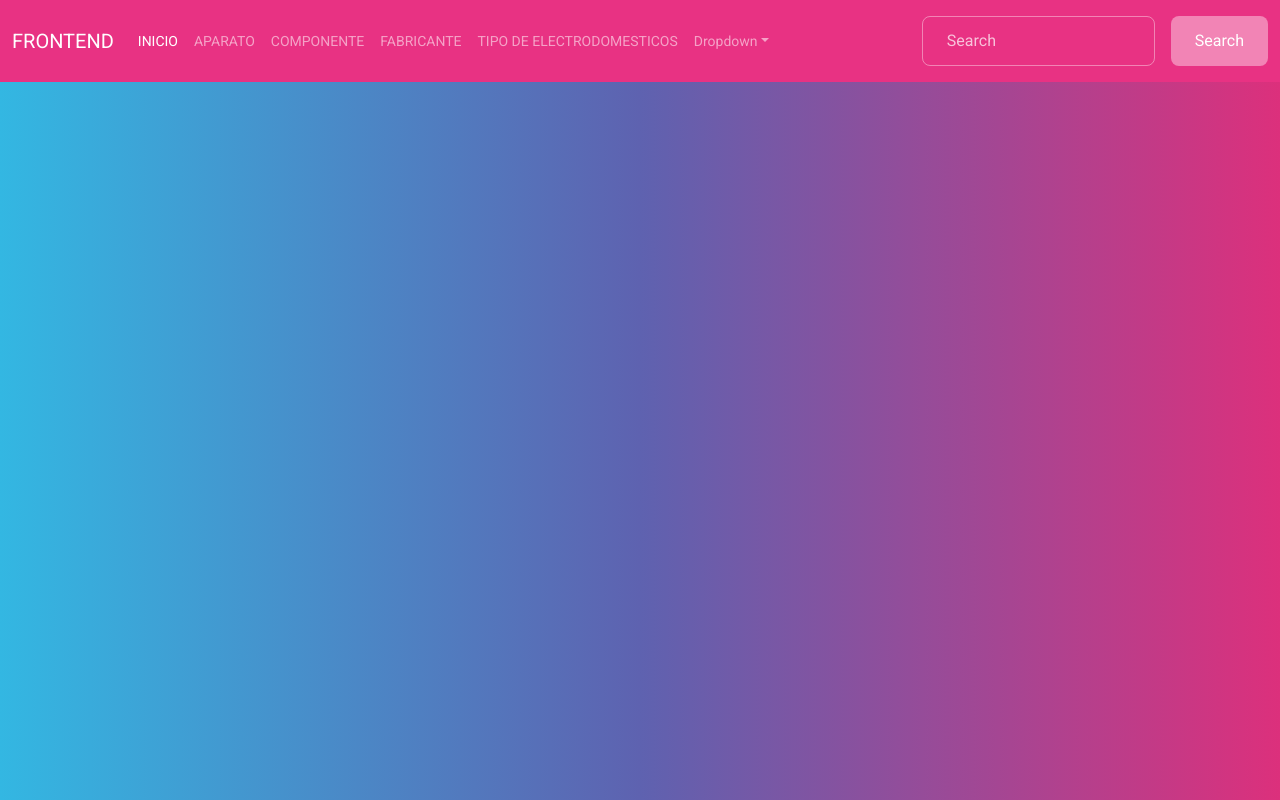
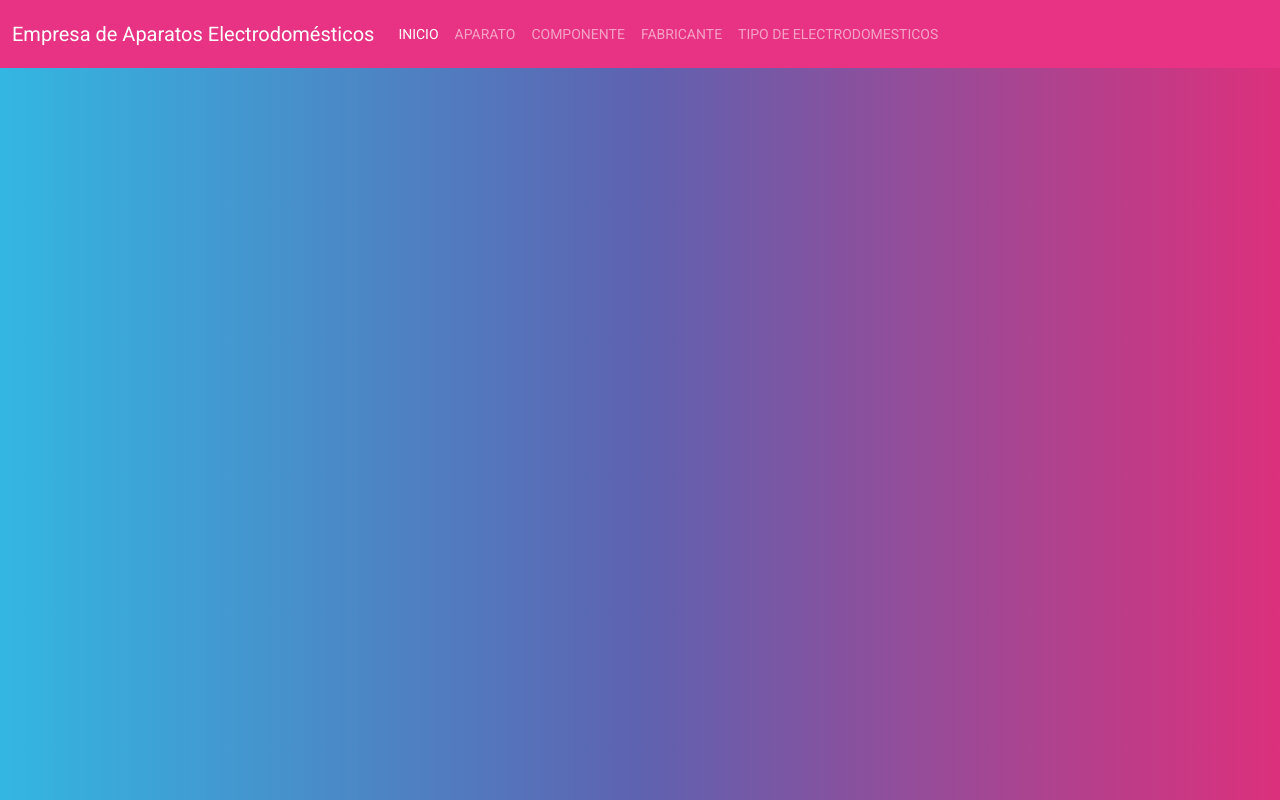
Before and after one commit to Ivonne-cas/frontend, an Angular app: page / in a window 1280 px wide. Built offline with nearby package versions, Linux system fonts and the light colour scheme.

Commit message:
Modifiqué el navbar, quité la busqueda y el desplegable y cambie el nombre

```diff
--- a/src/app/componente/layauts/nav/nav.component.html
+++ b/src/app/componente/layauts/nav/nav.component.html
@@ -1,6 +1,6 @@
 <nav class="navbar navbar-expand-lg navbar-dark bg-primary">
   <div class="container-fluid">
-    <a class="navbar-brand" href="#">FRONTEND</a>
+    <a class="navbar-brand" href="#">Empresa de Aparatos Electrodomésticos</a>
     <button class="navbar-toggler" type="button" data-bs-toggle="collapse" data-bs-target="#navbarColor01" aria-controls="navbarColor01" aria-expanded="false" aria-label="Toggle navigation">
       <span class="navbar-toggler-icon"></span>
     </button>
@@ -22,23 +22,11 @@
           <a class="nav-link" routerLink="fabricante">FABRICANTE</a>
         </li>
         <li class="nav-item">
-          <a class="nav-link" href="tipo_electrodomesticos">TIPO DE ELECTRODOMESTICOS</a>
+          <a class="nav-link" routerLink="tipo_electrodomesticos">TIPO DE ELECTRODOMESTICOS</a>
         </li>
-        <li class="nav-item dropdown">
-          <a class="nav-link dropdown-toggle" data-bs-toggle="dropdown" href="#" role="button" aria-haspopup="true" aria-expanded="false">Dropdown</a>
-          <div class="dropdown-menu">
-            <a class="dropdown-item" href="#">Action</a>
-            <a class="dropdown-item" href="#">Another action</a>
-            <a class="dropdown-item" href="#">Something else here</a>
-            <div class="dropdown-divider"></div>
-            <a class="dropdown-item" href="#">Separated link</a>
-          </div>
-        </li>
+
       </ul>
-      <form class="d-flex">
-        <input class="form-control me-sm-2" type="text" placeholder="Search">
-        <button class="btn btn-secondary my-2 my-sm-0" type="submit">Search</button>
-      </form>
+
     </div>
   </div>
 </nav>
```
